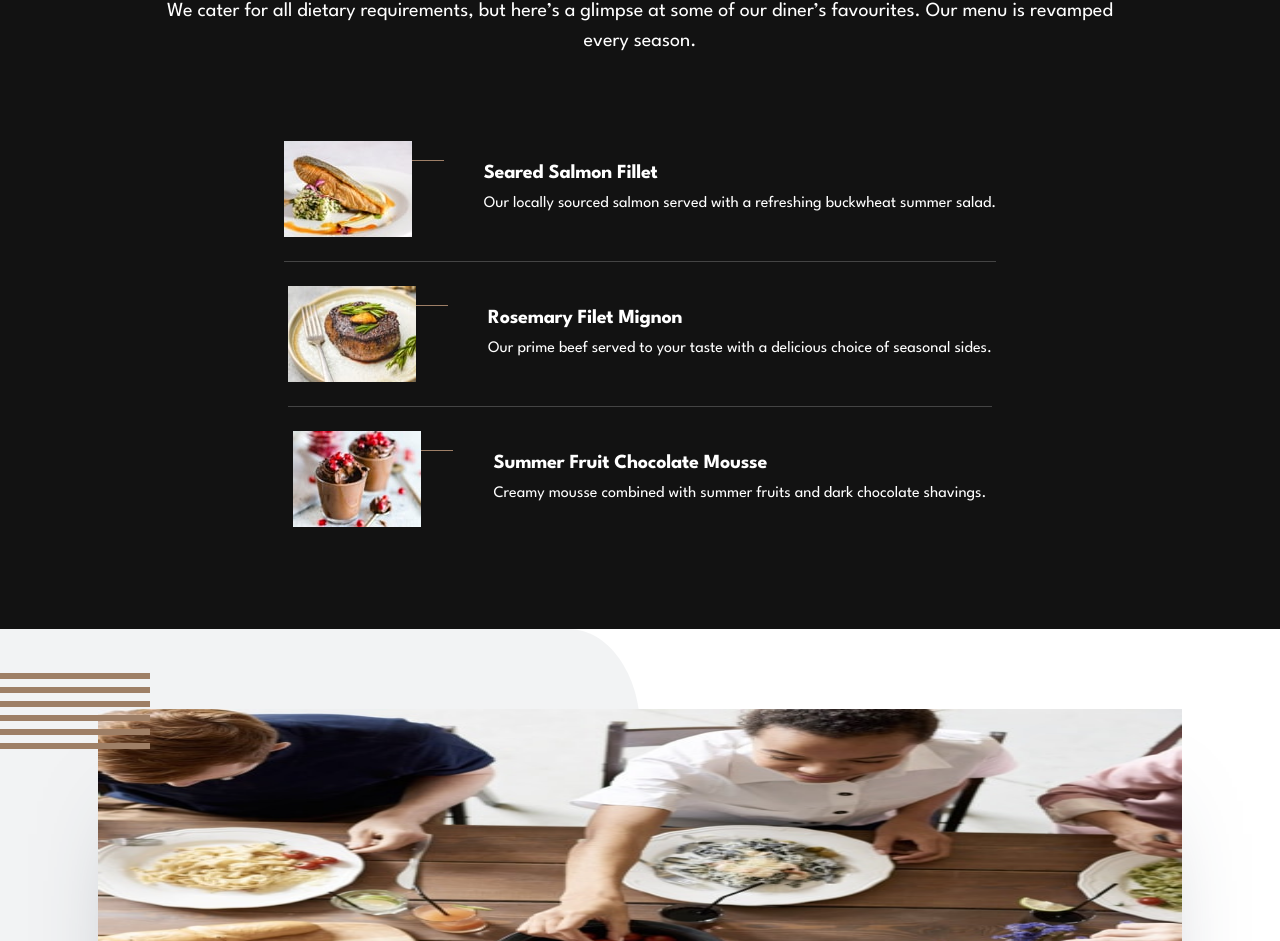
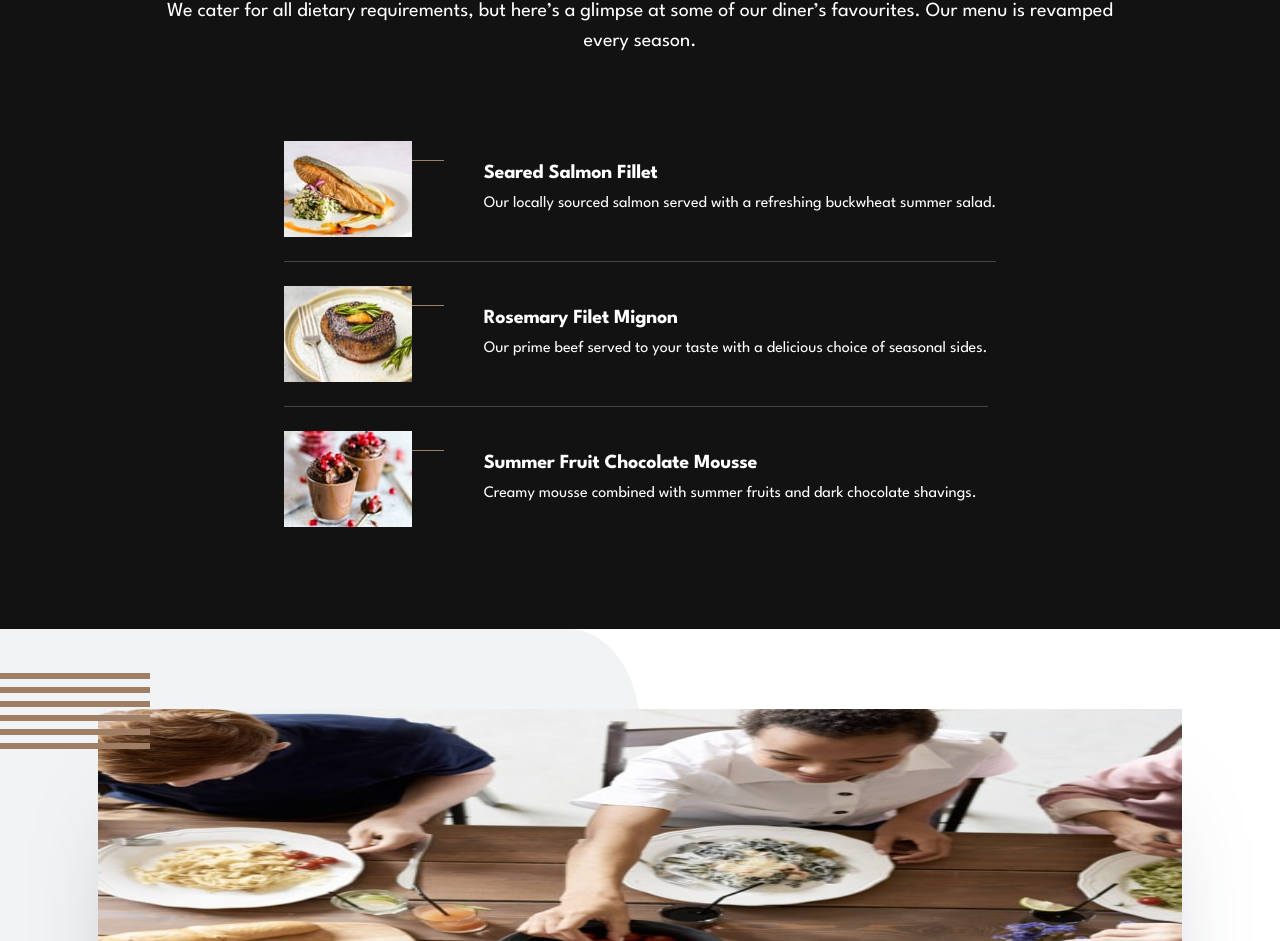
Before and after one commit to sophia-see/dine-restaurant, a Next.js app: page / in a window 1280 px wide. Shown: the part 2772-3713 px from the top of the page. Built offline with nearby package versions, Linux system fonts and the light colour scheme.

Commit message:
fixed highlights in tablet

```diff
--- a/components/highlights/HighlightsItems.tsx
+++ b/components/highlights/HighlightsItems.tsx
@@ -47,7 +47,7 @@ export default function HighlightsItems() {
   return (
   <div
     className={`
-      flex flex-col items-center justify-center md:gap-[24px]
+      flex flex-col items-center justify-center md:items-start md:gap-[24px]
     `}
   >
     <ItemContainer>
```
